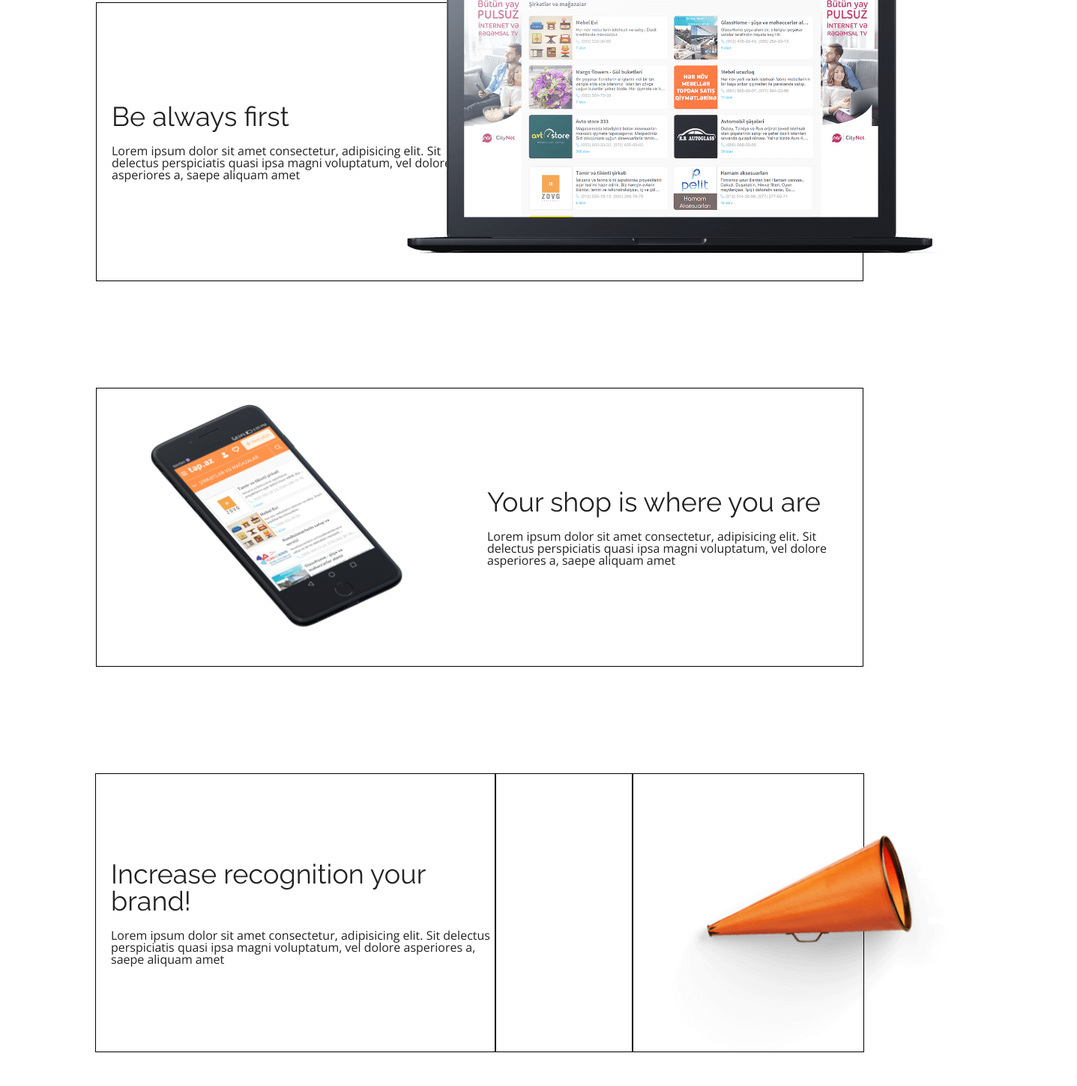
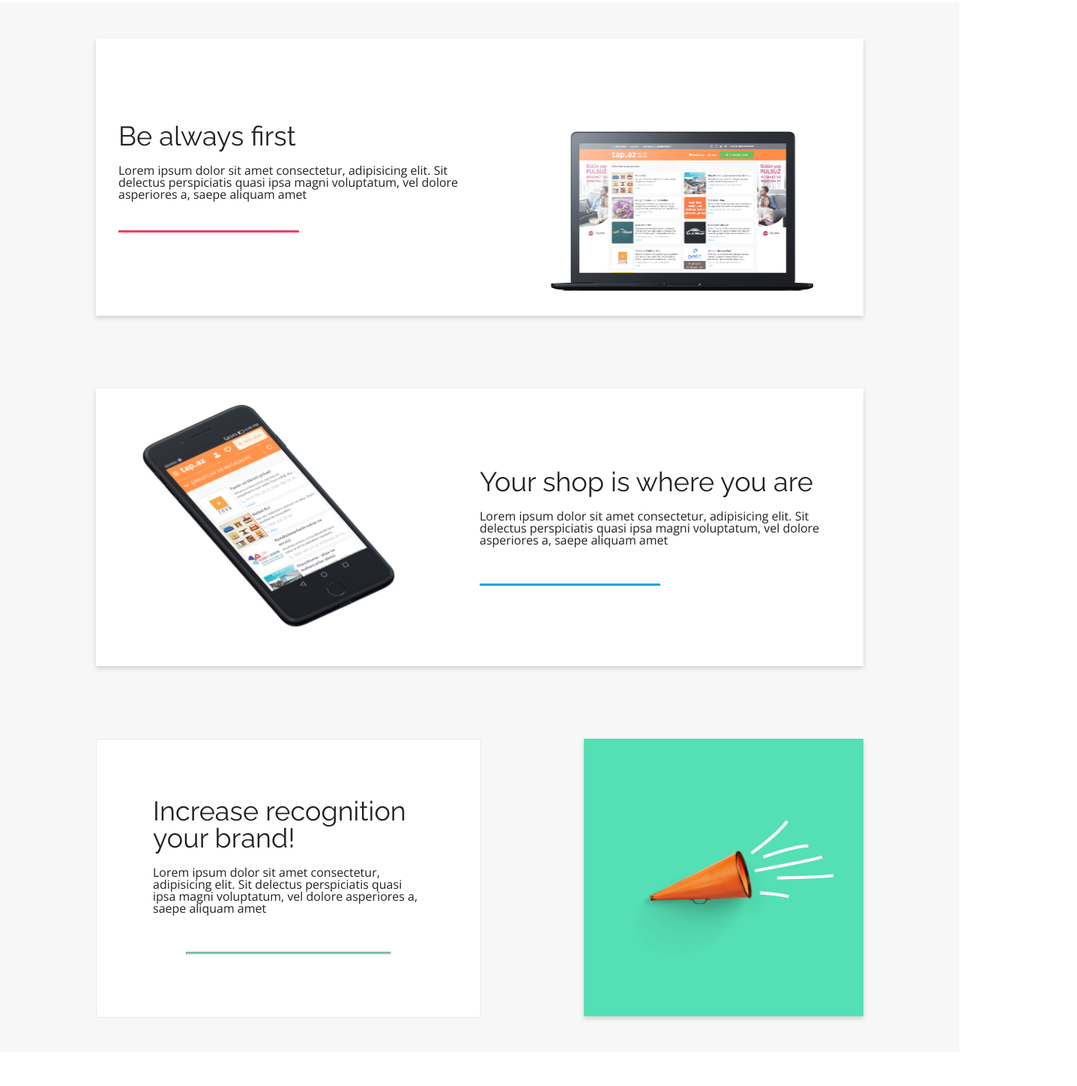
Before and after one commit to Edonisgashi/Best_Shop_Project, a plain HTML site: page index.html in a window 1280 px wide. Shown: the part 1610-3058 px from the top of the page at 75% size, 1437 px wide, since content can reach past the window. After the commit the page ends 3013 px from the top, so only its background shows below. Drawn offline with nearby package versions, Linux system fonts and the light colour scheme.

Commit message:
Project ongoing...

```diff
--- a/css/style.css
+++ b/css/style.css
@@ -7,6 +7,7 @@
   --color-grey: #a5a5a5;
   --color-light-grey: #f7f7f7;
   --color-white: #fff;
+  --accent-color: #55dfb4;
   --ff-open-sans: "Open Sans", sans-serif;
   --ff-raleway: "Raleway", sans-serif;
 }
@@ -108,9 +109,15 @@
 }
 .statistics {
   height: 531px;
+  width: 100%;
+  display: flex;
+}
+.statistics__content {
+  height: 100%;
+  width: 100%;
   display: flex;
   flex-direction: column;
-  justify-content: space-around;
+  justify-content: space-between;
   align-items: center;
 }
 .statistics__header {
@@ -132,6 +139,7 @@
   display: flex;
   flex-direction: column;
   justify-content: space-around;
+  margin-bottom: 100px;
 }
 
 .statistics__number {
@@ -173,6 +181,7 @@
 .benefits__info {
   height: 1400px;
   margin-top: 100px;
+  background-color: var(--color-light-grey);
 }
 .benefits {
   margin: 0 auto;
@@ -180,24 +189,55 @@
   width: 80%;
   display: flex;
   flex-direction: column;
-  justify-content: space-between;
+  justify-content: space-around;
   align-items: center;
+}
+.first,
+.second {
+  box-shadow: 0px 3px 6px #00000029;
+  opacity: 1;
+}
+.first .benefits__text::after {
+  content: "";
+  width: 50%;
+  height: 3px;
+  background-color: #fb3b64;
+  margin-top: 40px;
+}
+.second .benefits__text::after {
+  content: "";
+  width: 50%;
+  height: 3px;
+  background-color: #08a6e4;
+  margin-top: 50px;
+}
+hr {
+  width: 75%;
+  height: 2px;
+  background-color: var(--accent-color);
+  margin-top: 50px;
+}
+.first .benefits__text,
+.second .benefits__text {
+  display: flex;
+  flex-direction: column;
+  justify-content: center;
+  padding: 10px 30px;
+  text-align: left;
+  width: 50%;
+}
+.first .benefits__img,
+.second .benefits__img {
+  width: 50%;
 }
 .first,
 .second,
 .third {
   display: flex;
   flex-direction: row;
-  border: 1px solid black;
+  /* border: 1px solid black; */
   height: 370px;
-}
-.benefits__text {
-  width: 50%;
-  display: flex;
-  flex-direction: column;
-  justify-content: center;
-  text-align: left;
-  padding-left: 20px;
+  background-color: var(--color-white);
 }
 .first .benefits__img,
 .second .benefits__img {
@@ -207,9 +247,9 @@
   align-items: flex-end;
   padding-bottom: 30px;
 }
-/* .macbook__img {
-  width: 300px;
-} */
+.macbook__img {
+  height: 219px;
+}
 .benefits__title {
   font-size: 36px;
   font-family: var(--ff-raleway);
@@ -226,16 +266,52 @@
 .second img {
   height: 326px;
 }
+.benefits__first {
+  background-color: var(--color-white);
+  border: 1px solid #e8e9ed;
+  display: flex;
+  height: 100%;
+  width: 50%;
+  justify-content: space-between;
+  align-items: flex-end;
+  margin-bottom: 37px;
+  border-radius: 5px;
+  margin-right: 7.5%;
+  box-shadow: none;
+}
 .third {
   width: 100%;
+  height: 370px;
   display: flex;
   justify-content: space-between;
+  background-color: var(--color-light-grey);
+  border-bottom: none;
+}
+.benefits__first .benefits__text {
+  margin: 75px 35px;
 }
 .third .benefits__text {
-  border-right: 2px solid black;
-  width: 50%;
+  /* border-right: 2px solid black; */
+  /* display: flex;
+  flex-direction: column; */
+
+  padding-left: 40px;
+  padding-right: 40px;
 }
 .third .benefits__img {
-  border-left: 2px solid black;
-  width: 30%;
+  flex-grow: 1;
+  display: flex;
+  align-items: center;
+  justify-content: center;
+  background-color: var(--accent-color);
+  border: none;
+  margin-left: 60px;
+  width: 35%;
+  box-shadow: 0px 3px 6px #00000029;
+  opacity: 1;
 }
+.trumpet__img {
+  width: 295px;
+  height: auto;
+  margin-top: 55px;
+}
--- a/index.html
+++ b/index.html
@@ -39,6 +39,7 @@
       <img src="./assets/Background.png" alt="background" class="background" />
     </section>
     <section class="statistics">
+      <div class="statistics__content">
         <h2 class="statistics__header">
           The most popular sales platform in country
         </h2>
@@ -71,6 +72,7 @@
             </div>
             <p class="statistics__number">10000+</p>
             <p class="statistics__description">daily entries</p>
+          </div>
         </div>
       </div>
     </section>
@@ -107,13 +109,16 @@
           </div>
         </div>
         <div class="third">
+          <div class="benefits__first">
             <div class="benefits__text">
               <h3 class="benefits__title">Increase recognition your brand!</h3>
-            <p class="benefits__paragraphs">
+              <p class="benefits__paragraphs third__text">
                 Lorem ipsum dolor sit amet consectetur, adipisicing elit. Sit
                 delectus perspiciatis quasi ipsa magni voluptatum, vel dolore
                 asperiores a, saepe aliquam amet
               </p>
+              <hr />
+            </div>
           </div>
           <div class="benefits__img">
             <img
```
Lines whose indentation alone changed are shown as unchanged.
